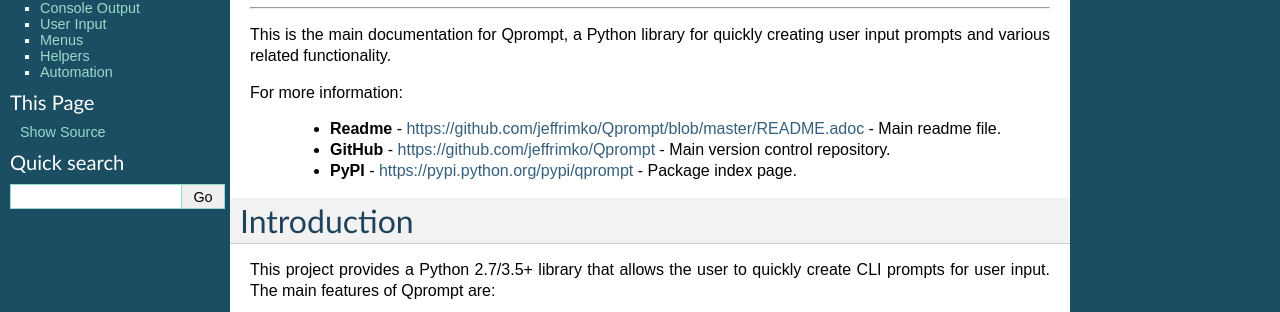
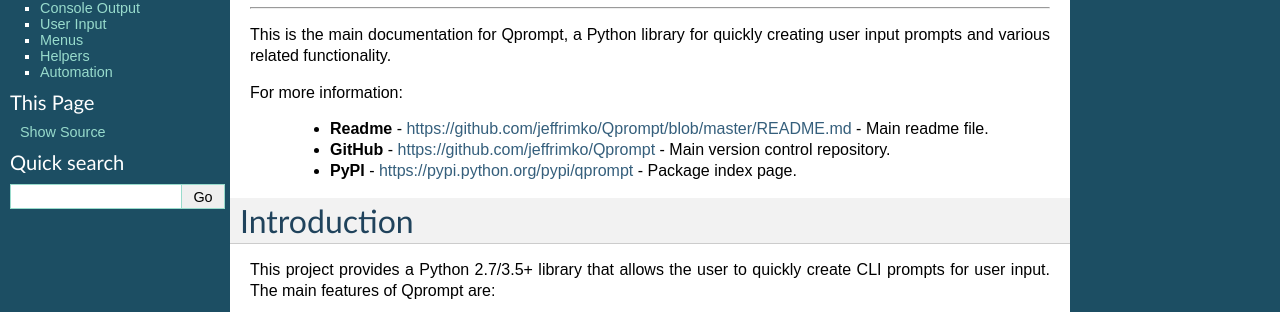
Before and after one commit to jeffrimko/Qprompt, a Sphinx documentation site: the page built from doc/source/index.rst, in a window 1280 px wide and 900 px high. Shown: the part 202-514 px from the top of the window. Built offline with Sphinx 7.4.7, drawn with Linux system fonts in a browser that asks for light colours; part of the change alters nothing that is shown.

Commit message:
ReadTheDocs related updates.

```diff
--- a/doc/requirements.txt
+++ b/doc/requirements.txt
@@ -1 +1,2 @@
-sphinx>=3.3.1
+sphinx>=7,<9
+iterfzf
--- a/doc/source/conf.py
+++ b/doc/source/conf.py
@@ -63,7 +63,7 @@ release = u'0.16.4-alpha.1'
 #
 # This is also used if you do content translation via gettext catalogs.
 # Usually you set "language" from the command line for these cases.
-language = None
+language = 'en'
 
 # There are two options for replacing |today|: either, you set today to some
 # non-false value, then it is used:
--- a/doc/source/index.rst
+++ b/doc/source/index.rst
@@ -19,7 +19,7 @@ This is the main documentation for Qprompt, a Python library for quickly creatin
 
 For more information:
 
-  - **Readme** - https://github.com/jeffrimko/Qprompt/blob/master/README.adoc - Main readme file.
+  - **Readme** - https://github.com/jeffrimko/Qprompt/blob/master/README.md - Main readme file.
   - **GitHub** - https://github.com/jeffrimko/Qprompt - Main version control repository.
   - **PyPI** - https://pypi.python.org/pypi/qprompt - Package index page.
 
```
Also changed, not shown: .readthedocs.yaml.
